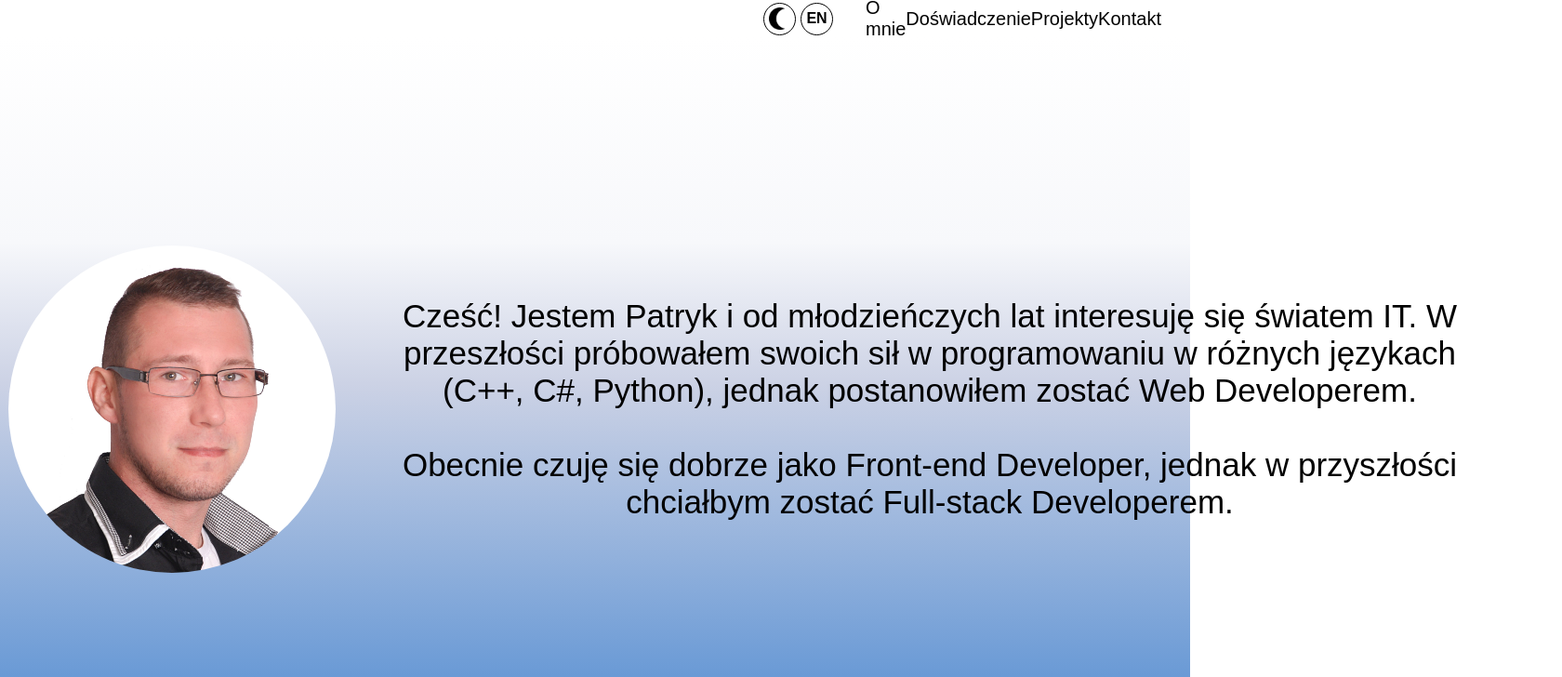
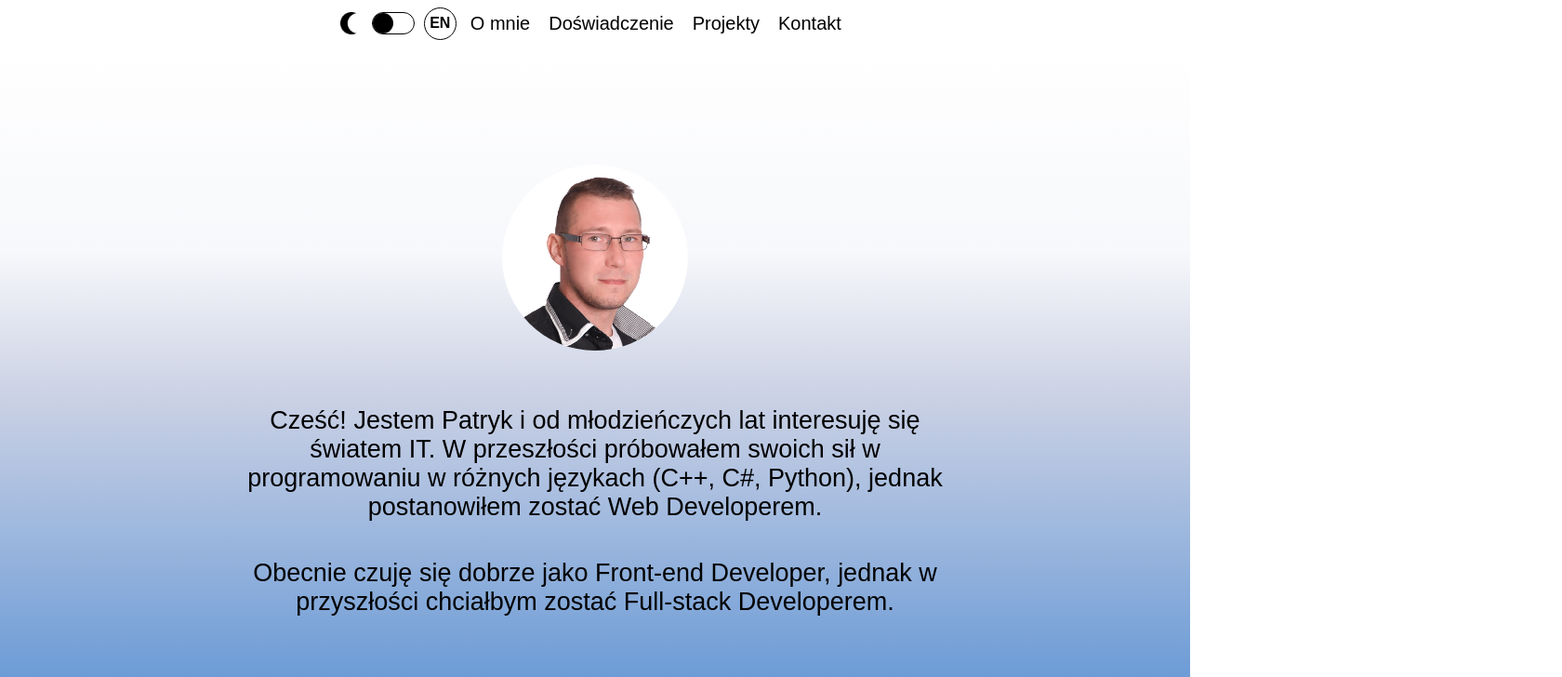
Before and after one commit to patryk-ostrowski/mainpagereact, a React (Create React App) app: page / in a window 1280 px wide. Shown: the top 728 px of the page at 93% size, 1680 px wide, since content can reach past the window. Built offline with nearby package versions, Linux system fonts and the light colour scheme.

Commit message:
Resposibility for About and Menu components

```diff
--- a/src/components/App.js
+++ b/src/components/App.js
@@ -32,11 +32,12 @@ class App extends Component {
 
 
   render(){
-    const {darkModeIsActive, language} = this.state
+    const {darkModeIsActive, language} = this.state;
+    const inputStyle = {content: `${language}`};
   return (
     <div className={darkModeIsActive ? "body__site--dark" : "body__site"}>
       <div id="up"></div>
-      <Menu changeColor={this.handleChangeDayNightMode} changeLanguage={this.handleChangeLanguage} darkmode={darkModeIsActive} lang={language} />
+      <Menu changeColor={this.handleChangeDayNightMode} changeLanguage={this.handleChangeLanguage} darkmode={darkModeIsActive} lang={language} inputStyle={inputStyle}/>
       <About darkmode={darkModeIsActive} lang={language}/>
       <Experience darkmode={darkModeIsActive} lang={language}/>
       <Portfolio darkmode={darkModeIsActive} lang={language}/>
--- a/src/components/about/About.css
+++ b/src/components/about/About.css
@@ -46,3 +46,56 @@
   margin-left: 50px;
   border-radius: 50%;
 }
+
+@media all and (max-width: 1750px) {
+  .about_content #photo_me img {
+    width: 200px;
+  }
+
+  .about_content #about_text {
+    padding: 40px;
+    width: 1000px;
+    font-size: 27px;
+  }
+}
+
+@media all and (max-width: 1450px) {
+  .about_content {
+    display: flex;
+    height: 100vh;
+    flex-direction: column;
+    justify-content: center;
+    align-items: center;
+  }
+
+  .about_content #photo_me img {
+    margin-left: 0;
+    width: 200px;
+  }
+
+  .about_content #about_text {
+    width: 800px;
+  }
+}
+
+@media all and (max-width: 1150px) {
+
+  .about_content #about_text {
+    width: auto;
+    padding: 20px;
+    font-size: 22px;
+  }
+
+}
+
+@media all and (max-height: 550px) {
+
+  .about_content #photo_me img {
+    width: 120px;
+  }
+
+  .about_content #about_text {
+    font-size: 18px;
+  }
+
+}
--- a/src/components/menu/Menu.css
+++ b/src/components/menu/Menu.css
@@ -7,7 +7,7 @@
   position: -webkit-sticky;
   position: sticky;
   top: 0;
-  height: 5vh;
+  height: 50px;
 }
 
 .menu_dark {
@@ -38,25 +38,28 @@
   display: flex;
   justify-content: space-between;
   align-items: center;
-  height: 5vh;
+  height: 50px;
 }
 
 .menu__buttons--options {
-  width: 75px;
+  width: auto;
   padding-left: .7vh;
 }
 
 .menu__buttons--nav {
-  width: 30vw;
+  width: auto;
+}
 
+.menu__buttons--nav>a {
+  margin: 15px;
 }
 
 .menu__buttons--nav>a:first-child {
-  padding-left: 35px;
+  margin-left: 25px;
 }
 
 .menu__buttons--nav>a:last-child {
-  padding-right: 35px;
+  margin-right: 35px;
 }
 
 .menu button,
@@ -92,3 +95,70 @@
   justify-content: center;
   align-items: center;
 }
+
+input {
+  margin-left: 10px;
+  margin-right: 10px;
+  position: relative;
+  -webkit-appearance: none;
+  outline: none;
+  width: 46px;
+  height: 24px;
+  background-color: rgba(0, 0, 0, 0);
+  border-radius: 12px;
+  border: 1px solid black;
+  cursor: pointer;
+}
+
+.menu_dark input {
+  border: 1px solid white;
+}
+
+input:before {
+  display: flex;
+  justify-content: center;
+  align-items: center;
+  content: "";
+  color: white;
+  position: absolute;
+  width: 22px;
+  height: 22px;
+  background-color: black;
+  border-radius: 50%;
+  top: 0;
+  left: 0;
+  transition: all 0.5s;
+}
+
+input:checked:before {
+  background-color: white;
+  transform: translate(100%);
+  transition: all 0.5s;
+}
+
+@media all and (max-width: 1450px) {
+  .menu__buttons--nav>a {
+    margin: 10px;
+  }
+
+  .menu__buttons--nav>a:first-child {
+    margin-left: 15px;
+  }
+
+  .menu__buttons--nav>a:last-child {
+    margin-right: 15px;
+  }
+
+  .menu,
+  .menu_dark {
+    justify-content: center;
+  }
+
+}
+
+@media all and (max-width: 600px) {
+  .menu__buttons--nav {
+    display: none;
+  }
+
+}
--- a/src/components/menu/Menu.js
+++ b/src/components/menu/Menu.js
@@ -20,13 +20,17 @@ const MenuEn = () => (
   </>
 )
 
+const DayNightButton = (props) => (
+  <>
+    {props.darkmode ? <img id="sun" src={sun} alt="O" /> : <img id="moon" src={moon} alt="C" />}
+    <input type="checkbox" className="dayNightButton" onChange={props.changeColor} />
+  </>
+)
+
 const Menu = (props) => (
     <div className={props.darkmode? "menu_dark" : "menu"} id="menu">
       <div className="menu__buttons--options">
-        <button
-          className="dayNightButton"
-          onClick={props.changeColor}>{props.darkmode ? <img src={sun} alt="O" /> : <img src={moon} alt="C" />}
-        </button>
+        <DayNightButton changeColor={props.changeColor} darkmode={props.darkmode}/>
         <button
           className="languageButton"
           onClick={props.changeLanguage}>{props.lang === "pl" ? "EN" : "PL"}
```
